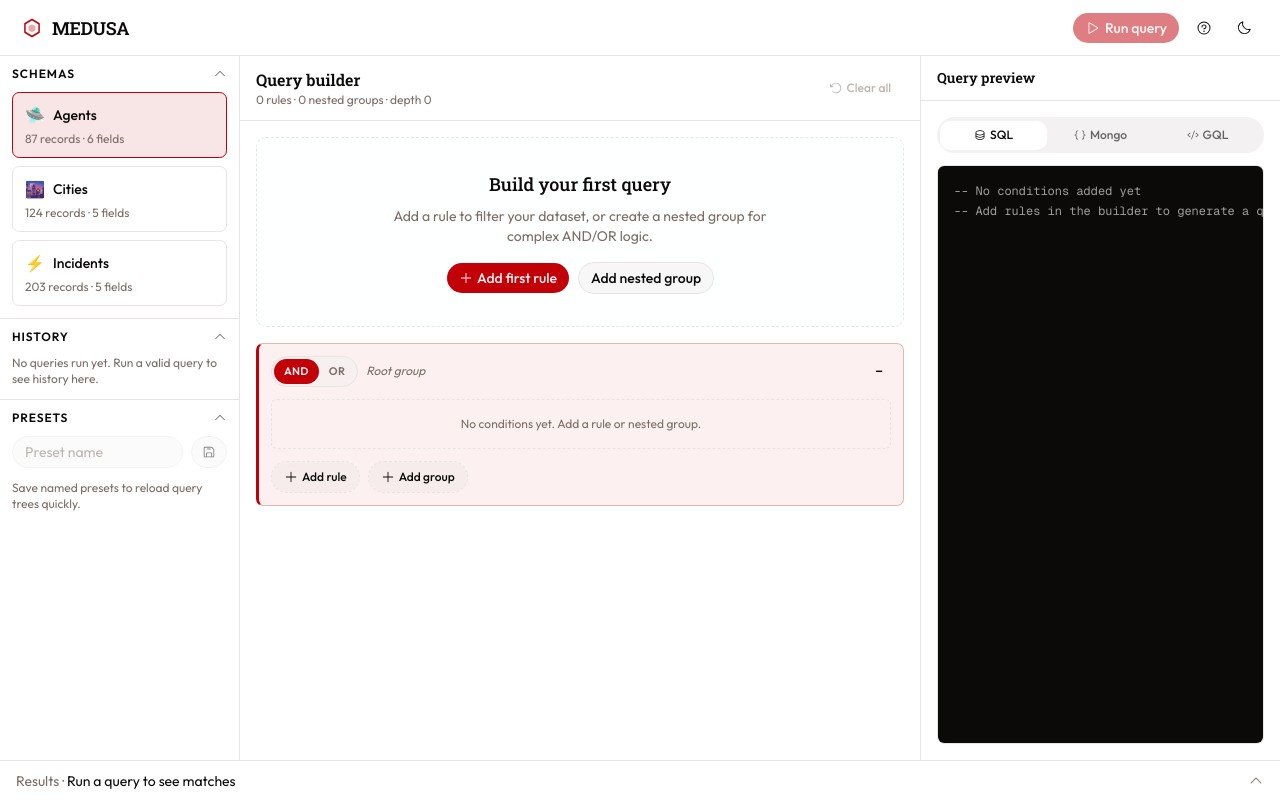
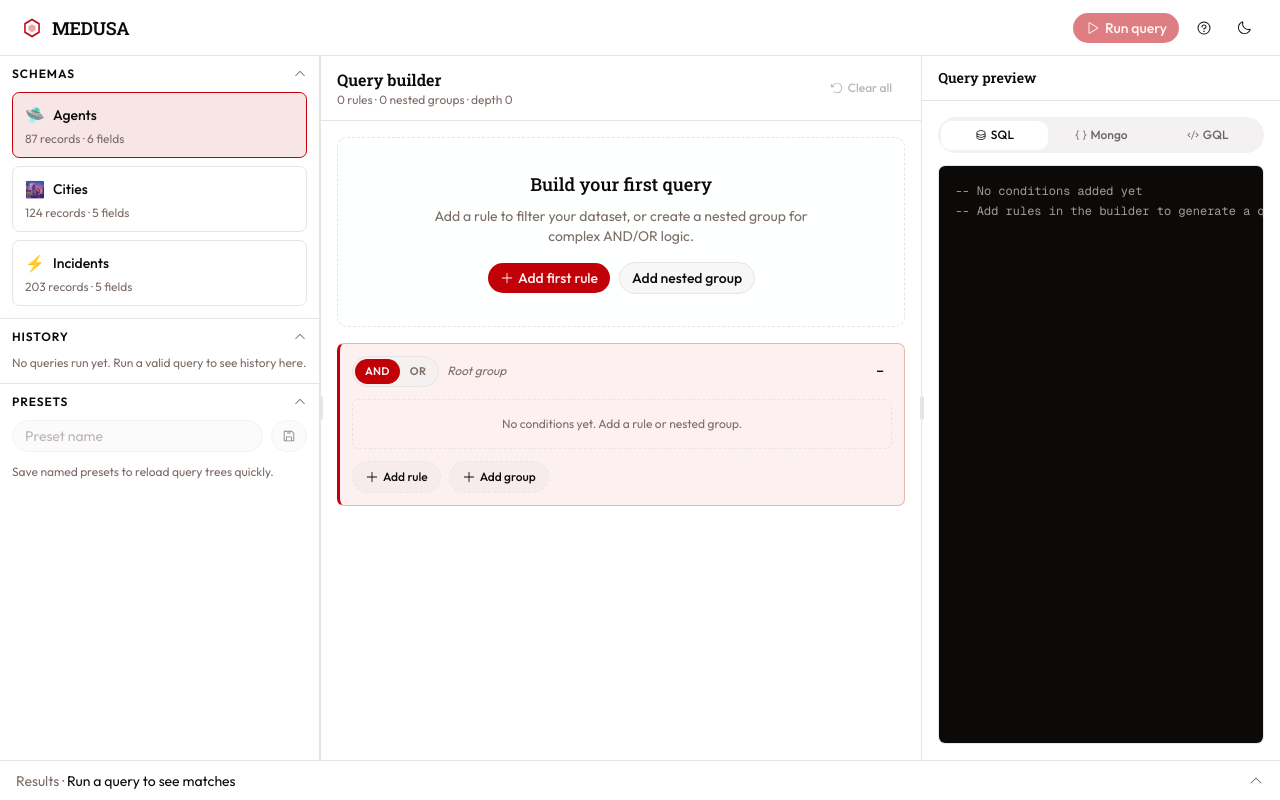
Before and after one commit to Peliah/medusa, a Next.js app: page /builder in a window 1280 px wide. Built offline with nearby package versions, Linux system fonts and the light colour scheme.

Commit message:
fix: restored the resizeable sidebars

```diff
--- a/app/globals.css
+++ b/app/globals.css
@@ -366,6 +366,11 @@
   overflow: hidden;
 }
 
+.builder-main-panels {
+  height: 100%;
+  min-height: 0;
+}
+
 .builder-main-layout {
   display: grid;
   height: 100%;
@@ -393,32 +398,6 @@
 .builder-main-layout__preview {
   grid-area: preview;
   border-top: 1px solid var(--border);
-}
-
-.builder-main-layout__sidebar {
-  display: none;
-}
-
-/* Desktop: full sidebar + builder + preview */
-@media (min-width: 1024px) {
-  .builder-main-layout {
-    grid-template-areas: "sidebar builder preview";
-    grid-template-columns:
-      var(--builder-sidebar-w)
-      minmax(0, 1fr)
-      minmax(var(--builder-preview-min), var(--builder-preview-max));
-    grid-template-rows: minmax(0, 1fr);
-  }
-
-  .builder-main-layout__sidebar {
-    display: block;
-    grid-area: sidebar;
-  }
-
-  .builder-main-layout__preview {
-    border-top: 0;
-    border-left: 1px solid var(--border);
-  }
 }
 
 /* Shared scrollable panel regions */
--- a/components/layout/builder-main.tsx
+++ b/components/layout/builder-main.tsx
@@ -3,21 +3,68 @@
 import { BuilderPreviewPanel } from "@/components/preview/builder-preview-panel"
 import { BuilderSidebar } from "@/components/layout/builder-sidebar"
 import { QueryBuilderPanel } from "@/components/query-builder/query-builder-panel"
+import {
+  ResizableHandle,
+  ResizablePanel,
+  ResizablePanelGroup,
+} from "@/components/ui/resizable"
+import { useIsBelowLg } from "@/hooks/use-is-below-lg"
 
 export function BuilderMain() {
+  const isCompact = useIsBelowLg()
+
+  if (isCompact) {
+    return (
+      <div className="builder-main-layout">
+        <div className="builder-main-layout__builder">
+          <QueryBuilderPanel />
+        </div>
+        <div className="builder-main-layout__preview">
+          <BuilderPreviewPanel />
+        </div>
+      </div>
+    )
+  }
+
   return (
-    <div className="builder-main-layout">
-      <div className="builder-main-layout__sidebar">
+    <ResizablePanelGroup
+      id="builder-main"
+      orientation="horizontal"
+      className="builder-main-panels"
+      defaultLayout={{ sidebar: 19, builder: 53, preview: 28 }}
+    >
+      <ResizablePanel
+        id="sidebar"
+        defaultSize={19}
+        minSize={"320px"}
+        maxSize={"480px"}
+        className="min-w-0"
+      >
         <BuilderSidebar />
-      </div>
+      </ResizablePanel>
 
-      <div className="builder-main-layout__builder">
+      <ResizableHandle withHandle />
+
+      <ResizablePanel
+        id="builder"
+        defaultSize={53}
+        minSize={30}
+        className="min-w-0"
+      >
         <QueryBuilderPanel />
-      </div>
+      </ResizablePanel>
 
-      <div className="builder-main-layout__preview">
+      <ResizableHandle withHandle />
+
+      <ResizablePanel
+        id="preview"
+        defaultSize={28}
+        minSize={"320px"}
+        maxSize={"480px"}
+        className="min-w-0"
+      >
         <BuilderPreviewPanel />
-      </div>
-    </div>
+      </ResizablePanel>
+    </ResizablePanelGroup>
   )
 }
--- /dev/null
+++ b/hooks/use-is-below-lg.ts
@@ -0,0 +1,22 @@
+import * as React from "react"
+
+const LG_BREAKPOINT = 1024
+const BELOW_LG_QUERY = `(max-width: ${LG_BREAKPOINT - 1}px)`
+
+function subscribe(onStoreChange: () => void) {
+  const mql = window.matchMedia(BELOW_LG_QUERY)
+  mql.addEventListener("change", onStoreChange)
+  return () => mql.removeEventListener("change", onStoreChange)
+}
+
+function getSnapshot() {
+  return window.matchMedia(BELOW_LG_QUERY).matches
+}
+
+function getServerSnapshot() {
+  return false
+}
+
+export function useIsBelowLg() {
+  return React.useSyncExternalStore(subscribe, getSnapshot, getServerSnapshot)
+}
```
